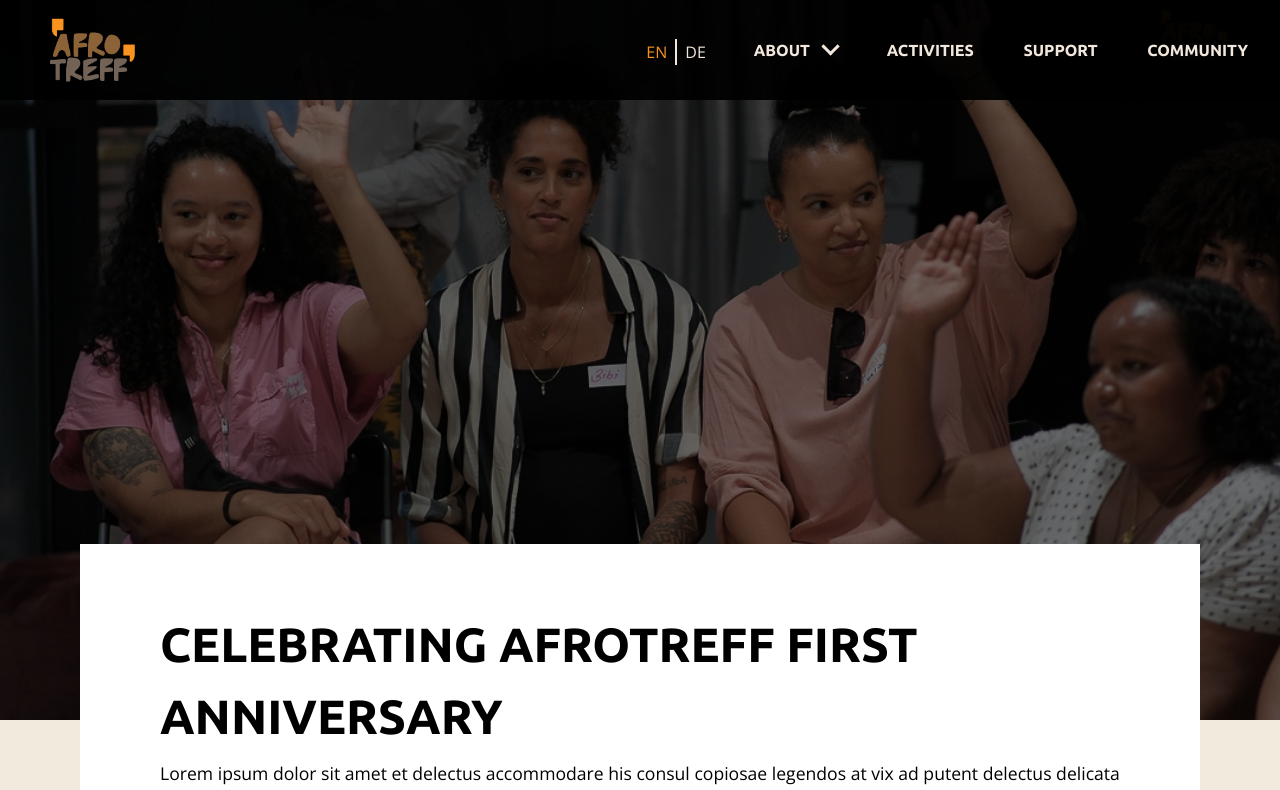
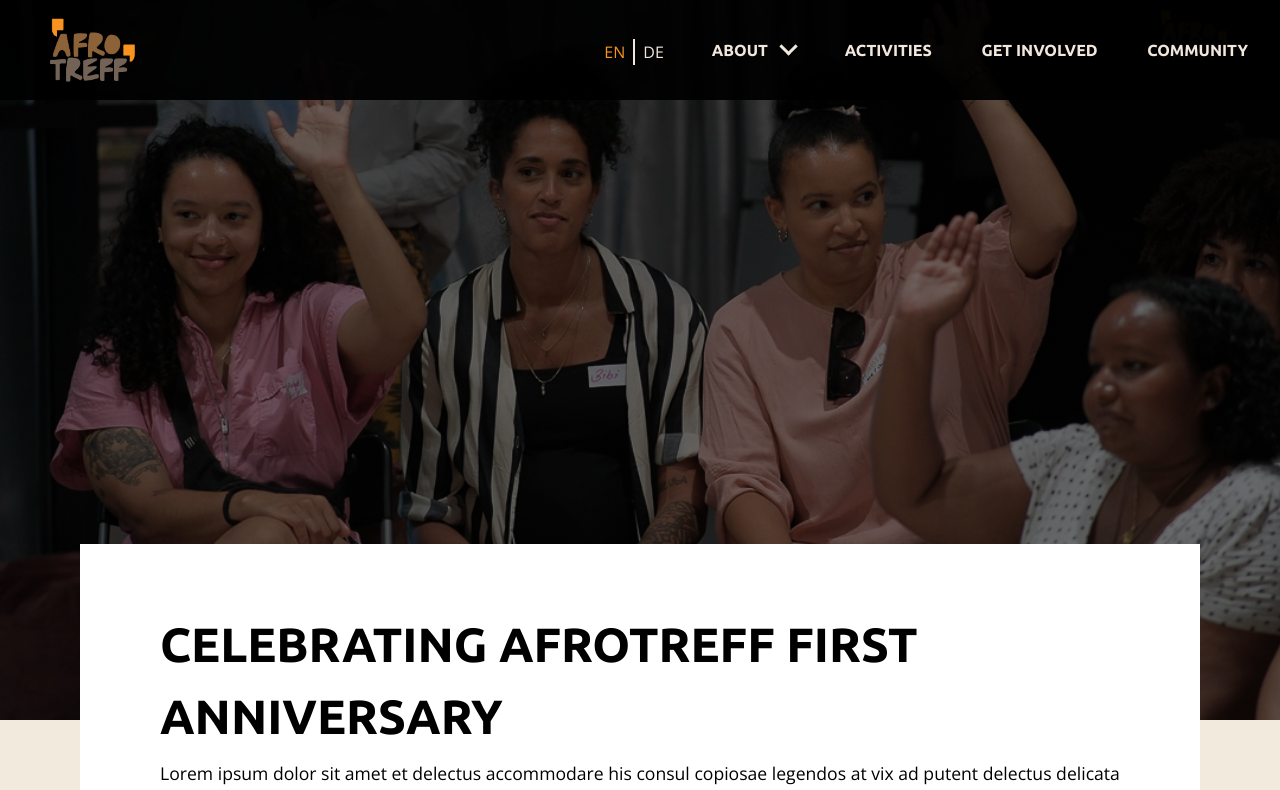
Before and after one commit to Kene-Okoye/afroTreff, a React (Vite) app: page /blog/1 in a window 1280 px wide. Shown: the top 790 px of the page. Built offline with nearby package versions, Linux system fonts and the light colour scheme.

Commit message:
refactor: :truck: AT-GENERAL: Rename gallery files and paths to 'album' and update the name for the navigation.

```diff
--- a/src/App.tsx
+++ b/src/App.tsx
@@ -31,7 +31,14 @@ function App() {
             <Route index element={getRouteElement(lazyLoadedElementImports.Blog)} />
             <Route path=":blogId" element={getRouteElement(lazyLoadedElementImports.BlogPost)} />
           </Route>
-          <Route path={paths.GALLERY} element={getRouteElement(lazyLoadedElementImports.Gallery)} />
+          <Route path={paths.ALBUMS}>
+            <Route index element={getRouteElement(lazyLoadedElementImports.Album)} />
+            <Route
+              path=":meetUpMonth"
+              element={getRouteElement(lazyLoadedElementImports.PhotoGallery)}
+            />
+          </Route>
+
           <Route path={paths.CONTACT} element={getRouteElement(lazyLoadedElementImports.Contact)} />
           <Route
             path={paths.THANKYOU}
--- a/src/components/header/NavMenuList.tsx
+++ b/src/components/header/NavMenuList.tsx
@@ -74,7 +74,7 @@ const NavMenuList = ({ firstFocusableElementRef, onNavLinkClick }: NavMenuListPr
               headerStyles['sub-menu--button-arrow-down']
             } ${isOpen && headerStyles['sub-menu--button-arrow-up']} ${
               (paths.VISION_AND_TEAM === lastSegmentOfURL ||
-                paths.GALLERY === lastSegmentOfURL ||
+                paths.ALBUMS === lastSegmentOfURL ||
                 paths.BLOG === lastSegmentOfURL) &&
               headerStyles['child-active']
             }`}
@@ -88,7 +88,7 @@ const NavMenuList = ({ firstFocusableElementRef, onNavLinkClick }: NavMenuListPr
               </NavLink>
             </li>
             <li>
-              <NavLink to={paths.GALLERY} onClick={handleNavLinkClick}>
+              <NavLink to={paths.ALBUMS} onClick={handleNavLinkClick}>
                 Gallery
               </NavLink>
             </li>
@@ -106,7 +106,7 @@ const NavMenuList = ({ firstFocusableElementRef, onNavLinkClick }: NavMenuListPr
         </li>
         <li>
           <NavLink to={paths.SUPPORT} onClick={handleNavLinkClick}>
-            Support
+            Get involved
           </NavLink>
         </li>
         <li>
--- a/src/components/header/TheHeader.module.css
+++ b/src/components/header/TheHeader.module.css
@@ -153,15 +153,19 @@ nav [aria-current='page'],
   color: var(--egg-shell-color);
 }
 
+.main-menu > li {
+  width: max-content;
+}
+
 .main-menu > li > a {
-  font-size: var(--font-size-lg);
+  font-size: 2.5rem;
 }
 
 .main-menu > li:not(:first-child),
 .main-menu li button {
   font-family: var(--font-family-ubuntu);
   font-weight: var(--font-weight-extra-bold);
-  font-size: var(--font-size-lg);
+  font-size: 2.5rem;
 }
 
 .sub-menu > ul {
--- a/src/hooks/useAnnounceActivePage.tsx
+++ b/src/hooks/useAnnounceActivePage.tsx
@@ -23,9 +23,9 @@ const useAnnounceActivePage = () => {
     }
     if (activePageAnnouncerRef.current && location.pathname !== '/') {
       activePageAnnouncerRef.current.textContent =
-        'Navigated to the ' + location.pathname.split('/')[1] + ' page';
+        'Navigated to the ' + location?.pathname.split('/').pop() + ' page';
 
-      document.title = `${location.pathname.split('/')[1]} | Afrotreff`;
+      document.title = `${location?.pathname.split('/').pop()} | Afrotreff`;
     }
   }, [location.pathname]);
 
--- a/src/pages/lazyLoadedElementImports.ts
+++ b/src/pages/lazyLoadedElementImports.ts
@@ -7,7 +7,8 @@ const lazyLoadedElementImports = {
   Support: lazy(() => import('@/pages/support/Support')),
   Blog: lazy(() => import('@/pages/blog/Blog')),
   BlogPost: lazy(() => import('@/pages/blog/blogPost/BlogPost')),
-  Gallery: lazy(() => import('@/pages/gallery/Gallery')),
+  Album: lazy(() => import('@/pages/album/Album')),
+  PhotoGallery: lazy(() => import('@/pages/album/photoGallery/PhotoGallery')),
   Faq: lazy(() => import('@/pages/faq/Faq')),
   Contact: lazy(() => import('@/pages/contact/Contact')),
   Thank_you: lazy(() => import('@/pages/contact/ThankYou')),
--- a/src/routes/paths.ts
+++ b/src/routes/paths.ts
@@ -9,7 +9,7 @@ export default {
   VISION_AND_TEAM: 'vision-and-team',
   ACTIVITIES: 'activities',
   BLOG: 'blog',
-  GALLERY: 'gallery',
+  ALBUMS: 'albums',
   SUPPORT: 'support',
   AFROLIST: 'afrolist',
   FAQ: 'faq',
```
